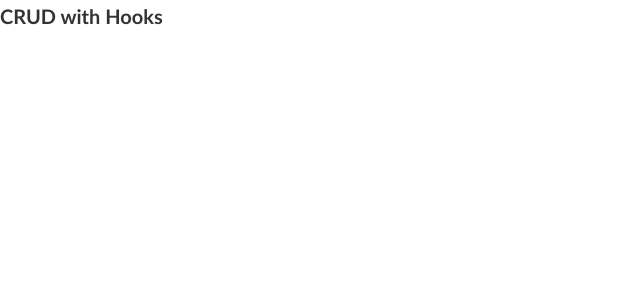
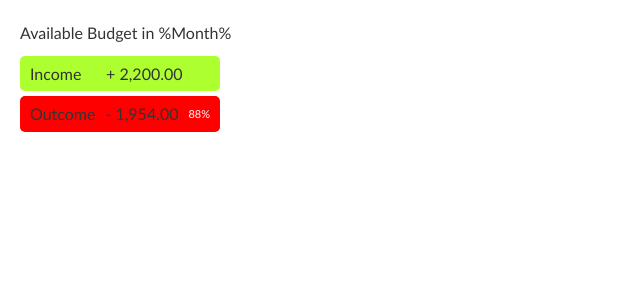
Before and after one commit to iuliancarnaru/financial-app, a React (Create React App) app: page / in a window 1280 px wide. Shown: the top 300 px of the page, without its empty margins (0-640 px from the left). Built offline with nearby package versions, Linux system fonts and the light colour scheme.

Commit message:
adding dashboard

```diff
--- a/public/index.html
+++ b/public/index.html
@@ -22,7 +22,7 @@
       work correctly both with client-side routing and a non-root public URL.
       Learn how to configure a non-root public URL by running `npm run build`.
     -->
-    <title>React App</title>
+    <title>Financial App</title>
   </head>
   <body>
     <noscript>You need to enable JavaScript to run this app.</noscript>
--- a/src/components/App.js
+++ b/src/components/App.js
@@ -1,16 +1,14 @@
 import React from "react";
 import PropTypes from "prop-types";
+import "normalize.css";
+import Dashboard from "./Dashboard";
 
-const App = props => {
+const App = () => {
   return (
     <div>
-      <h1>{props.title}</h1>
+      <Dashboard />
     </div>
   );
-};
-
-App.defaultProps = {
-  title: "CRUD with Hooks"
 };
 
 App.propTypes = {
--- /dev/null
+++ b/src/components/Dashboard.js
@@ -0,0 +1,26 @@
+import React from "react";
+
+const Dashboard = () => {
+  return (
+    <header>
+      <div className="main-title">
+        Available Budget in <span>%Month%</span>
+      </div>
+      <div className="">
+        <div className="flex-container income">
+          <div>Income</div>
+          <div>+ 2,200.00</div>
+          <div className="precentage">&nbsp;</div>
+        </div>
+        <div className="flex-container outcome">
+          <div>Outcome</div>
+          <div>- 1,954.00</div>
+          {/* color percentage 0-35 green / 36-70 yellow / >= 71 red */}
+          <div className="precentage">88%</div>
+        </div>
+      </div>
+    </header>
+  );
+};
+
+export default Dashboard;
--- a/src/index.scss
+++ b/src/index.scss
@@ -1 +1,2 @@
 @import "./style/default.scss";
+@import "./style/App.scss";
--- a/src/style/App.scss
+++ b/src/style/App.scss
@@ -0,0 +1,35 @@
+body {
+  font-size: 1.6rem;
+}
+
+header {
+  padding: 2rem;
+}
+
+.main-title {
+  margin-bottom: 1rem;
+}
+
+.flex-container {
+  display: flex;
+  max-width: 20rem;
+  justify-content: space-between;
+  padding: 0.5rem 1rem;
+  margin-bottom: 0.5rem;
+  align-items: center;
+  border-radius: 0.5rem;
+  overflow: hidden;
+}
+
+.income {
+  background-color: greenyellow;
+}
+
+.outcome {
+  background-color: red;
+}
+
+.precentage {
+  color: white;
+  font-size: 1.1rem;
+}
```
Also changed, not shown: 2 other files (tests, documents, lock files or other folders).
